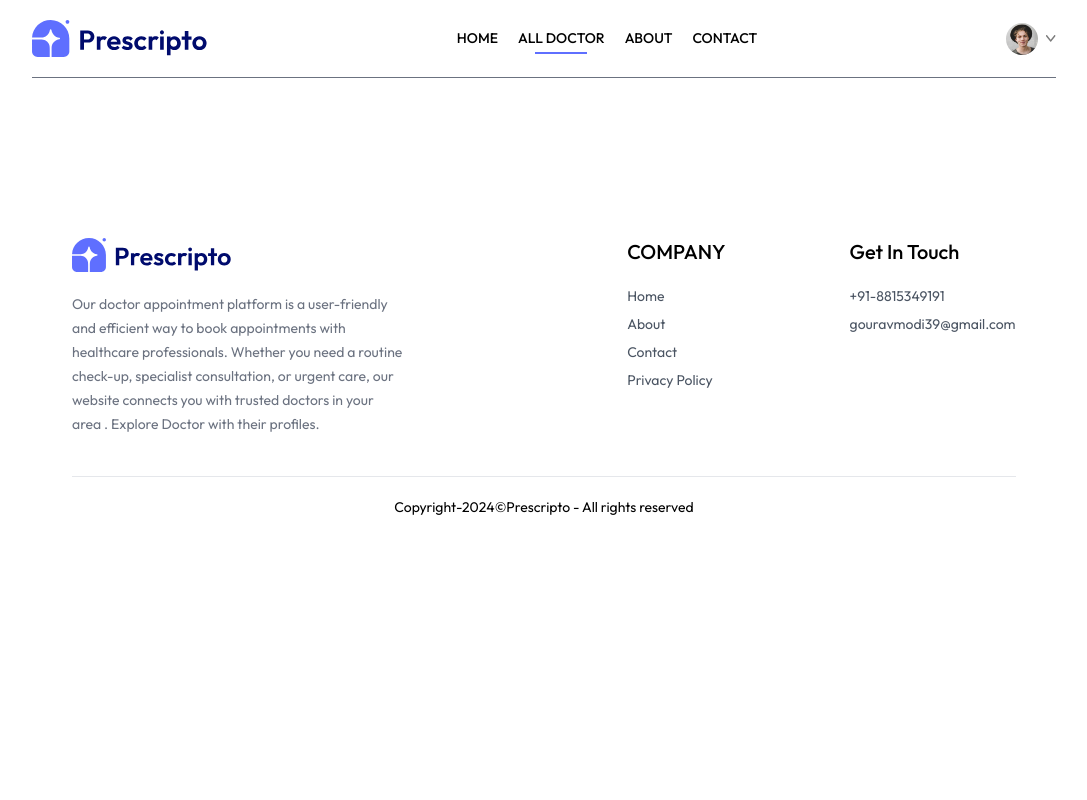
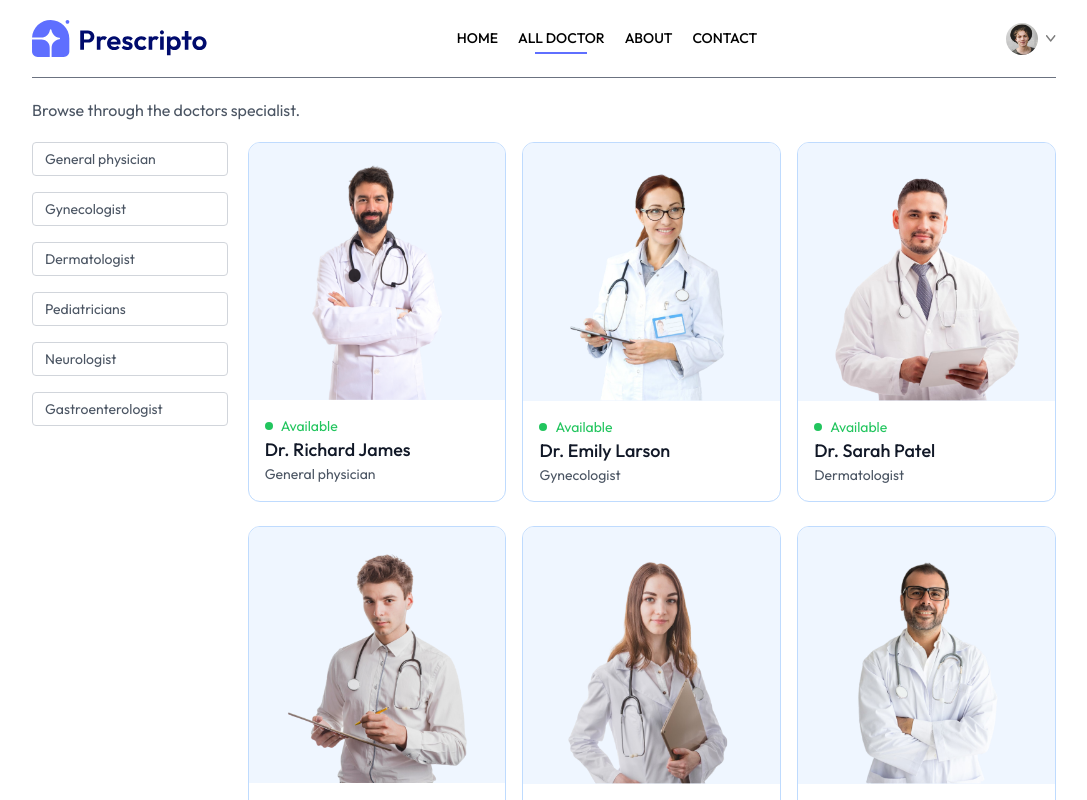
Before and after one commit to Gouravmodi25/Prescripto-mern, a React (Vite) app in the folder frontend/: page /doctors in a window 1280 px wide. Shown: the top 800 px of the page, without its empty margins (96-1183 px from the left). Built offline with nearby package versions, Linux system fonts and the light colour scheme.

Commit message:
complete  doctor page and filter doctor by doctor  speciality

```diff
--- a/frontend/src/App.jsx
+++ b/frontend/src/App.jsx
@@ -19,7 +19,7 @@
         <Route path="/about" element={<About />} />
         <Route path="/contact" element={<Contact />} />
         <Route path="/doctors" element={<Doctor />} />
-        <Route path="/doctor/:speciality" element={<Doctor />} />
+        <Route path="/doctors/:speciality" element={<Doctor />} />
         <Route path="/login" element={<Login />} />
         <Route path="/my-profile" element={<MyProfile />} />
         <Route path="/my-appointment" element={<MyAppointment />} />
--- a/frontend/src/pages/Doctor.jsx
+++ b/frontend/src/pages/Doctor.jsx
@@ -1,5 +1,122 @@
+import { useContext, useEffect, useState } from "react";
+import { useNavigate, useParams } from "react-router-dom";
+import { AppContext } from "../context/AppContext";
+
 const Doctor = () => {
-  return <div></div>;
+  const { speciality } = useParams();
+  const [filterDoc, setFilterDoc] = useState([]);
+  const { doctors } = useContext(AppContext);
+  const navigate = useNavigate();
+
+  const applyFilter = () => {
+    if (speciality) {
+      setFilterDoc(doctors.filter((doc) => doc.speciality == speciality));
+    } else {
+      setFilterDoc(doctors);
+    }
+  };
+
+  useEffect(() => {
+    applyFilter();
+  }, [doctors, speciality]);
+
+  return (
+    <div>
+      <p className="text-gray-600">Browse through the doctors specialist.</p>
+      <div className="flex flex-col sm:flex-row items-start gap-5 mt-5">
+        <div className="flex flex-col text-gray-600 text-sm gap-4">
+          <p
+            onClick={() =>
+              speciality === "General physician"
+                ? navigate("/doctors")
+                : navigate("/doctors/General physician")
+            }
+            className={`w-[94vw] sm:w-auto pl-3 py-1.5 pr-16 border border-gray-300 rounded transition-all cursor-pointer ${
+              speciality == "General physician" ? "bg-indigo-100" : ""
+            }`}>
+            General physician
+          </p>
+          <p
+            onClick={() =>
+              speciality === "Gynecologist"
+                ? navigate("/doctors")
+                : navigate("/doctors/Gynecologist")
+            }
+            className={`w-[94vw] sm:w-auto pl-3 py-1.5 pr-16 border border-gray-300 rounded transition-all cursor-pointer ${
+              speciality == "Gynecologist" ? "bg-indigo-100" : ""
+            }`}>
+            Gynecologist
+          </p>
+          <p
+            onClick={() =>
+              speciality === "Dermatologist"
+                ? navigate("/doctors")
+                : navigate("/doctors/Dermatologist")
+            }
+            className={`w-[94vw] sm:w-auto pl-3 py-1.5 pr-16 border border-gray-300 rounded transition-all cursor-pointer ${
+              speciality == "Dermatologist" ? "bg-indigo-100" : ""
+            }`}>
+            Dermatologist
+          </p>
+          <p
+            onClick={() =>
+              speciality === "Pediatricians"
+                ? navigate("/doctors")
+                : navigate("/doctors/Pediatricians")
+            }
+            className={`w-[94vw] sm:w-auto pl-3 py-1.5 pr-16 border border-gray-300 rounded transition-all cursor-pointer ${
+              speciality == "Pediatricians" ? "bg-indigo-100" : ""
+            }`}>
+            Pediatricians
+          </p>
+          <p
+            onClick={() =>
+              speciality === "Neurologist"
+                ? navigate("/doctors")
+                : navigate("/doctors/Neurologist")
+            }
+            className={`w-[94vw] sm:w-auto pl-3 py-1.5 pr-16 border border-gray-300 rounded transition-all cursor-pointer ${
+              speciality == "Neurologist" ? "bg-indigo-100" : ""
+            }`}>
+            Neurologist
+          </p>
+          <p
+            onClick={() =>
+              speciality === "Gastroenterologist"
+                ? navigate("/doctors")
+                : navigate("/doctors/Gastroenterologist")
+            }
+            className={`w-[94vw] sm:w-auto pl-3 py-1.5 pr-16 border border-gray-300 rounded transition-all cursor-pointer ${
+              speciality == "Gastroenterologist" ? "bg-indigo-100" : ""
+            }`}>
+            Gastroenterologist
+          </p>
+        </div>
+        <div className="w-full grid gap-4 gap-y-6 grid-cols-auto">
+          {filterDoc.map((item) => {
+            return (
+              <div
+                onClick={() => navigate(`/appointment/${item._id}`)}
+                className="border border-blue-200 rounded-xl overflow-hidden cursor-pointer hover:translate-y-[-10px] transition-all duration-200"
+                key={item._id}>
+                <img className="bg-blue-50" src={item.image} alt="doc_image" />
+                <div className="p-4">
+                  <div className="flex gap-2 text-green-500 items-center text-sm text-center">
+                    <p className="w-2 h-2 rounded-full bg-green-500"></p>
+                    <p>Available</p>
+                  </div>
+                  <p className="text-gray-900 text-lg font-medium">
+                    {item.name}
+                  </p>
+                  <p className="text-sm text-gray-600">{item.speciality}</p>
+                </div>
+              </div>
+            );
+          })}
+        </div>
+      </div>
+    </div>
+  );
 };
 
 export default Doctor;
```
